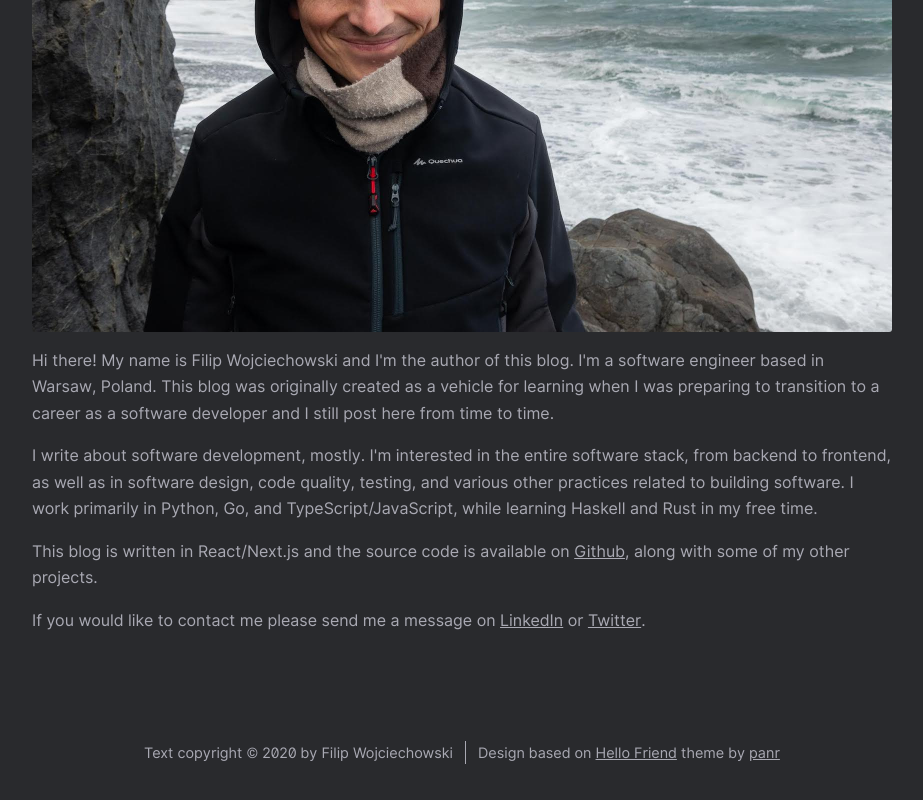
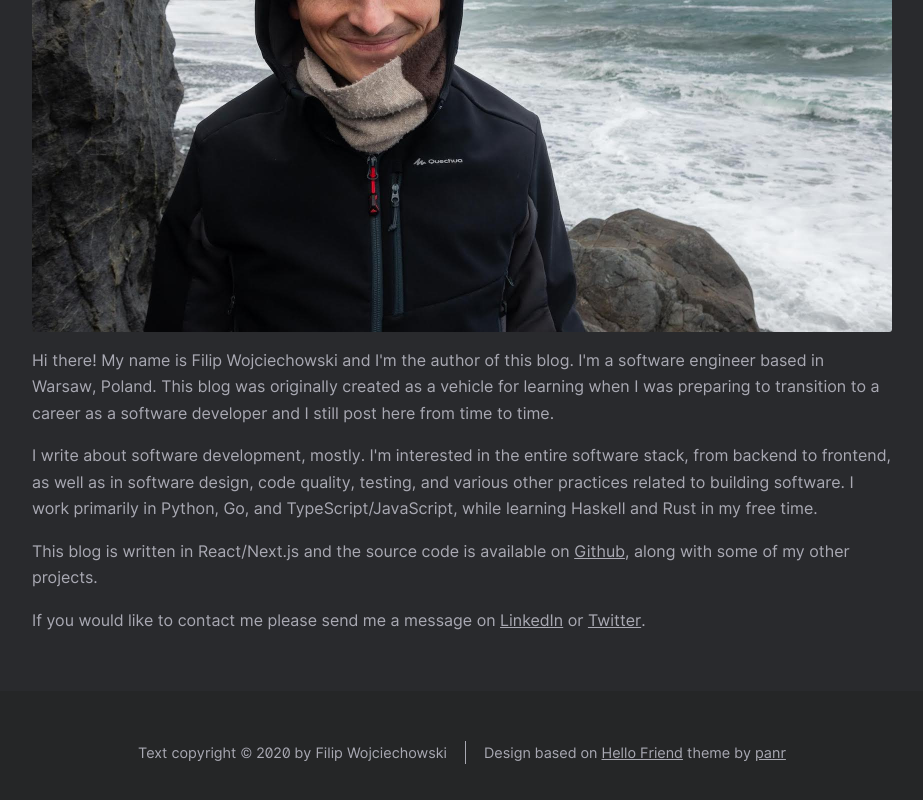
Before and after one commit to fwojciec/w11i.me, a Next.js app: page /about in a window 1280 px wide. Shown: the part 428-1228 px from the top of the page, without its empty margins (178-1101 px from the left). Built offline with nearby package versions, Linux system fonts and the light colour scheme.

Commit message:
better footer design

```diff
--- a/src/components/Footer.tsx
+++ b/src/components/Footer.tsx
@@ -4,12 +4,12 @@ import styles from '../styles/Footer.module.scss'
 const Footer: React.FC = () => {
   return (
     <footer className={styles.root}>
-      <ul>
-        <li>
+      <ul className={styles.list}>
+        <li className={styles.item}>
           Text copyright &copy; {new Date().getFullYear()} by Filip
           Wojciechowski
         </li>
-        <li>
+        <li className={styles.item}>
           Design based on&nbsp;
           <a href="https://github.com/panr/gatsby-starter-hello-friend">
             Hello Friend
--- a/src/styles/Footer.module.scss
+++ b/src/styles/Footer.module.scss
@@ -1,5 +1,18 @@
+@import 'vars.scss';
+@import 'mixins.scss';
+
 .root {
-  ul {
+  background-color: $light-background-more;
+  font-size: 0.9rem;
+  text-align: center;
+  padding: 50px 0;
+
+  :global .dark-theme :local & {
+    background: $dark-background-more;
+  }
+}
+
+.list {
   display: flex;
   justify-content: center;
   align-items: center;
@@ -7,9 +20,13 @@
   margin: 0;
   padding: 0;
 
-    li {
-      font-size: 0.9rem;
-      padding: 0 12px;
+  @include phone {
+    flex-direction: column;
+  }
+}
+
+.item {
+  padding: 0 18px;
   border-right: 1px solid;
 
   &:first-of-type {
@@ -20,6 +37,9 @@
     padding-right: 0;
     border-right: none;
   }
+
+  @include phone {
+    padding: 0;
+    border: none;
   }
 }
-}
--- a/src/styles/_base.scss
+++ b/src/styles/_base.scss
@@ -255,7 +255,7 @@ textarea {
   flex: 1 0 auto;
   align-items: center;
   justify-content: center;
-  margin: 50px auto;
+  margin: 50px auto 0;
   width: 100%;
   max-width: $content-width;
 
@@ -315,28 +315,3 @@ hr {
     border: 0;
   }
 }
-
-footer {
-  font-size: 1rem;
-  text-align: center;
-  margin-bottom: 50px;
-
-  @include phone {
-    display: flex;
-    flex-direction: column;
-  }
-
-  .footerCopyrights {
-    &:not(:first-of-type) {
-      margin-left: 20px;
-      padding-left: 20px;
-      border-left: 1px solid;
-
-      @include phone {
-        margin: 0;
-        padding: 0;
-        border: none;
-      }
-    }
-  }
-}
```
Lines whose indentation alone changed are shown as unchanged.
